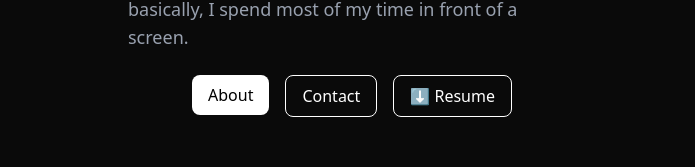
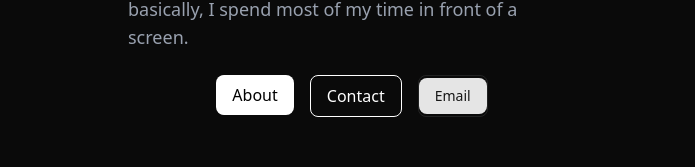
Before and after one commit to VedangKanade20/Portfolioo-nextjs, a Next.js app: page / in a window 1280 px wide. Shown: the part 293-460 px from the top of the page, without its empty margins (288-983 px from the left). Built offline with nearby package versions, Linux system fonts and the light colour scheme.

Commit message:
Made minute changes

```diff
--- a/app/page.tsx
+++ b/app/page.tsx
@@ -10,6 +10,7 @@ import { Separator } from "@/components/ui/separator"
 import SkillsCarousel from "@/components/SkillsCarousel";
 import ProjectsCard from "@/components/ProjectsCardView";
 import SkillsCard from "@/components/SkillsCard";
+import CopyEmailButton from "@/components/CopyEmailButton";
 
 
 export default function Home() {
@@ -38,7 +39,7 @@ export default function Home() {
           <button className="bg-transparent border border-white text-white px-4 py-2 rounded-md">Contact</button>
           </Link>
 
-          <button className="bg-transparent border border-white text-white px-4 py-2 rounded-md">⬇️ Resume</button>
+          <CopyEmailButton />
         </div>
       </section>
       <Separator className="my-8 bg-muted-foreground/20" />
--- /dev/null
+++ b/components/CopyEmailButton.tsx
@@ -0,0 +1,23 @@
+"use client";
+
+import React from "react";
+import { ConfettiButton } from "./magicui/confetti";
+
+
+const CopyEmailButton = () => {
+  const handleClick = () => {
+    navigator.clipboard.writeText("kanadevedang2003@gmail.com");
+    alert("Email copied to clipboard!");
+  };
+
+  return (
+    <button
+      className="bg-transparent border w-fit text-white rounded-md"
+      onClick={handleClick}
+    >
+      <ConfettiButton>Email</ConfettiButton>
+    </button>
+  );
+};
+
+export default CopyEmailButton;
```
